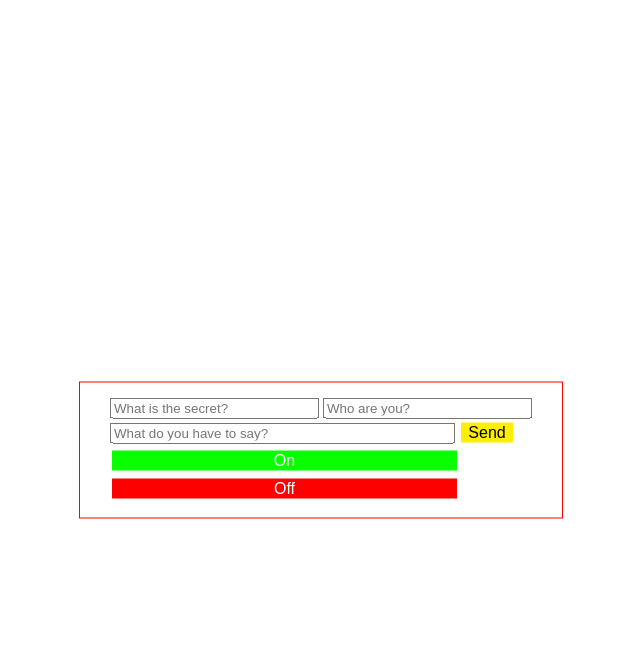
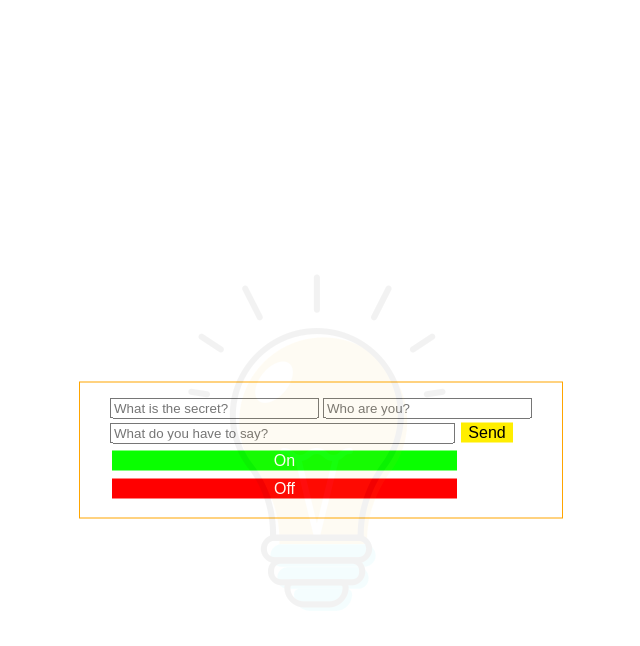
Before and after one commit to thekingofthepirates/lights, a Jekyll site: the page lights.html, which Jekyll copies as it is, in a window 1280 px wide. Shown: the top 646 px of the page, without its empty margins (319-959 px from the left). Built offline with Jekyll 4.4.1, drawn with Linux system fonts in a browser that asks for light colours.

Commit message:
add bulb watermark

```diff
--- a/lights.html
+++ b/lights.html
@@ -30,15 +31,9 @@
             width: 345px;
         }
 
-        #container {
-            height: 200px;
-            position: relative;
-            border: 3px solid green;
-        }
-
-        #form {
+        .center {
             padding: 15px 30px;
-            border: 1px solid red;
+            border: 1px solid orange;
             margin: 0;
             position: absolute;
             top: 50%;
@@ -46,13 +41,19 @@
             -ms-transform: translate(-50%, -50%);
             transform: translate(-50%, -50%);
         }
+
+        #watermark {
+            opacity: 0.05;
+            z-index: 99;
+            color: white;
+            border:none;
+        }
     </style>
 </head>
-<title>Panel</title>
 
 <body>
-    <div class="container">
-        <div id="form">
+    <img class="center" id='watermark' src='media/bulb.png' alt="Bulb" />
+    <div class="center" id="form">
         <input type="text" size="23" placeholder="What is the secret?" id="secret">
         <input type="text" size="23" placeholder="Who are you?" id="username">
         <br>
@@ -62,7 +63,6 @@
         <button type="button" class="button" id="button_on">On</button>
         <br>
         <button type="button" class="button" id="button_off">Off</button>
-        </div>
     </div>
     <script>
         document.getElementById("send").addEventListener("click", send, false);
```
Also changed, not shown: other parts of lights.html (+1 -0 lines), media/bulb.png (added). Lines whose indentation alone changed are shown as unchanged.
